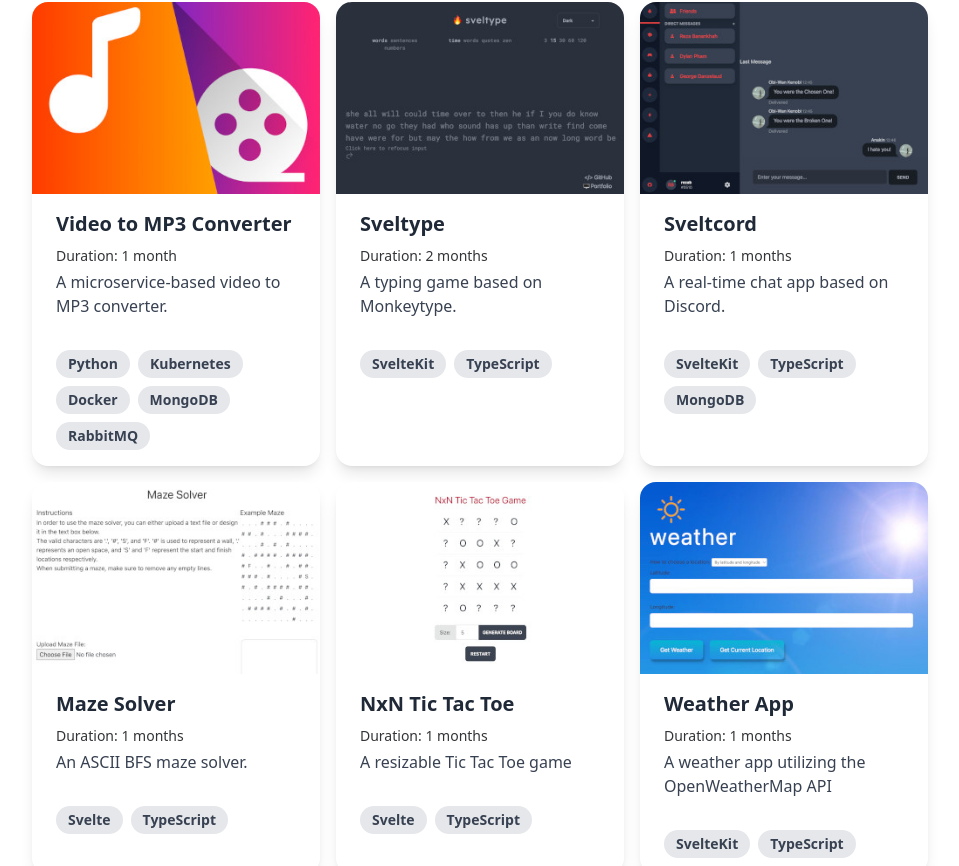
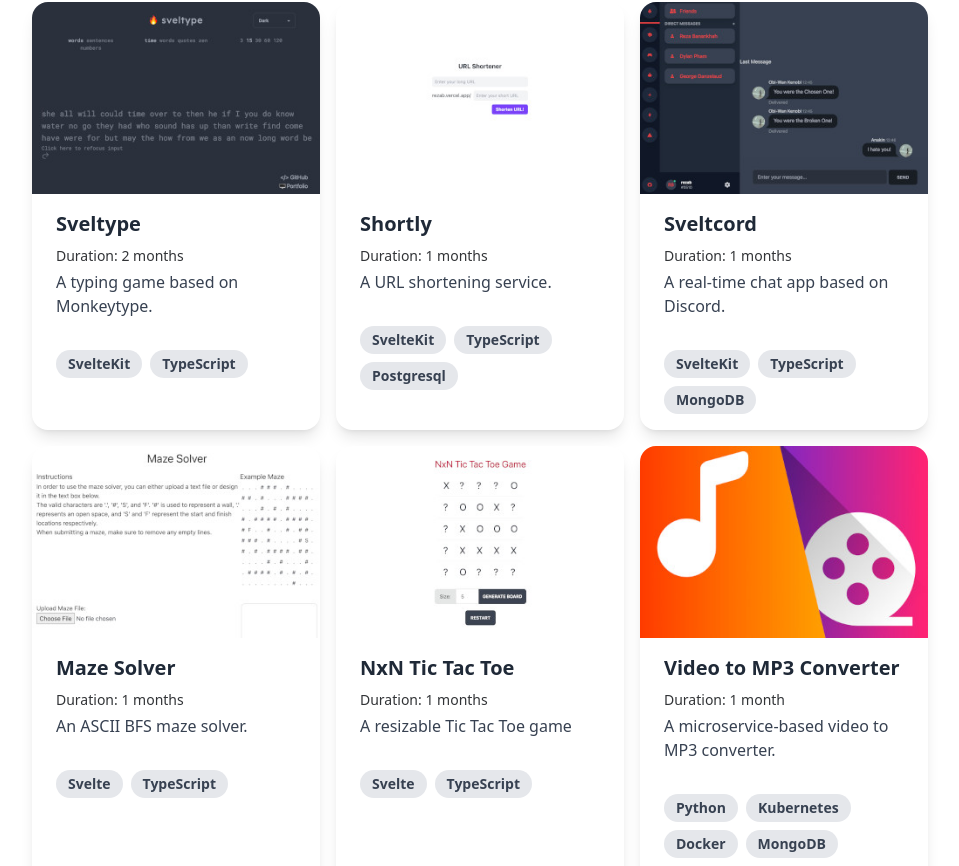
Before and after one commit to rcb123/developer-site, a SvelteKit app: page / in a window 1280 px wide. Shown: the part 894-1760 px from the top of the page, without its empty margins (160-1119 px from the left). Built offline with nearby package versions, Linux system fonts and the light colour scheme; some icons are missing.

Commit message:
Reorder and update portfolio section

```diff
--- a/src/components/FrontPage/Portfolio.svelte
+++ b/src/components/FrontPage/Portfolio.svelte
@@ -2,19 +2,19 @@
 	import ProjectCard from '$components/FrontPage/ProjectCard.svelte';
 
 	let projects = [
-		{
-			name: 'Video to MP3 Converter',
-			technologies: ['Python', 'Kubernetes', 'Docker', 'MongoDB', 'RabbitMQ'],
-			duration: '1 month',
-			description: 'A microservice-based video to MP3 converter.',
-			image: 'videomp3.jpg'
-		},
 		{
 			name: 'Sveltype',
 			technologies: ['SvelteKit', 'TypeScript'],
 			duration: '2 months',
 			description: 'A typing game based on Monkeytype.',
 			image: 'sveltype.jpg'
+		},
+		{
+			name: 'Shortly',
+			technologies: ['SvelteKit', 'TypeScript', 'Postgresql'],
+			duration: '1 months',
+			description: 'A URL shortening service.',
+			image: 'urlshort.jpg'
 		},
 		{
 			name: 'Sveltcord',
@@ -38,12 +38,19 @@
 			image: 'tictactoe.jpg'
 		},
 		{
-			name: 'Weather App',
-			technologies: ['SvelteKit', 'TypeScript'],
-			duration: '1 months',
-			description: 'A weather app utilizing the OpenWeatherMap API',
-			image: 'weather.jpg'
-		}
+			name: 'Video to MP3 Converter',
+			technologies: ['Python', 'Kubernetes', 'Docker', 'MongoDB', 'RabbitMQ'],
+			duration: '1 month',
+			description: 'A microservice-based video to MP3 converter.',
+			image: 'videomp3.jpg'
+		},
+		// {
+		// 	name: 'Weather App',
+		// 	technologies: ['SvelteKit', 'TypeScript'],
+		// 	duration: '1 months',
+		// 	description: 'A weather app utilizing the OpenWeatherMap API',
+		// 	image: 'weather.jpg'
+		// }
 		// {
 		// 	name: 'Developer Portfolio',
 		// 	technologies: ['SvelteKit', 'TypeScript', 'TailwindCSS', 'HTML'],
```
